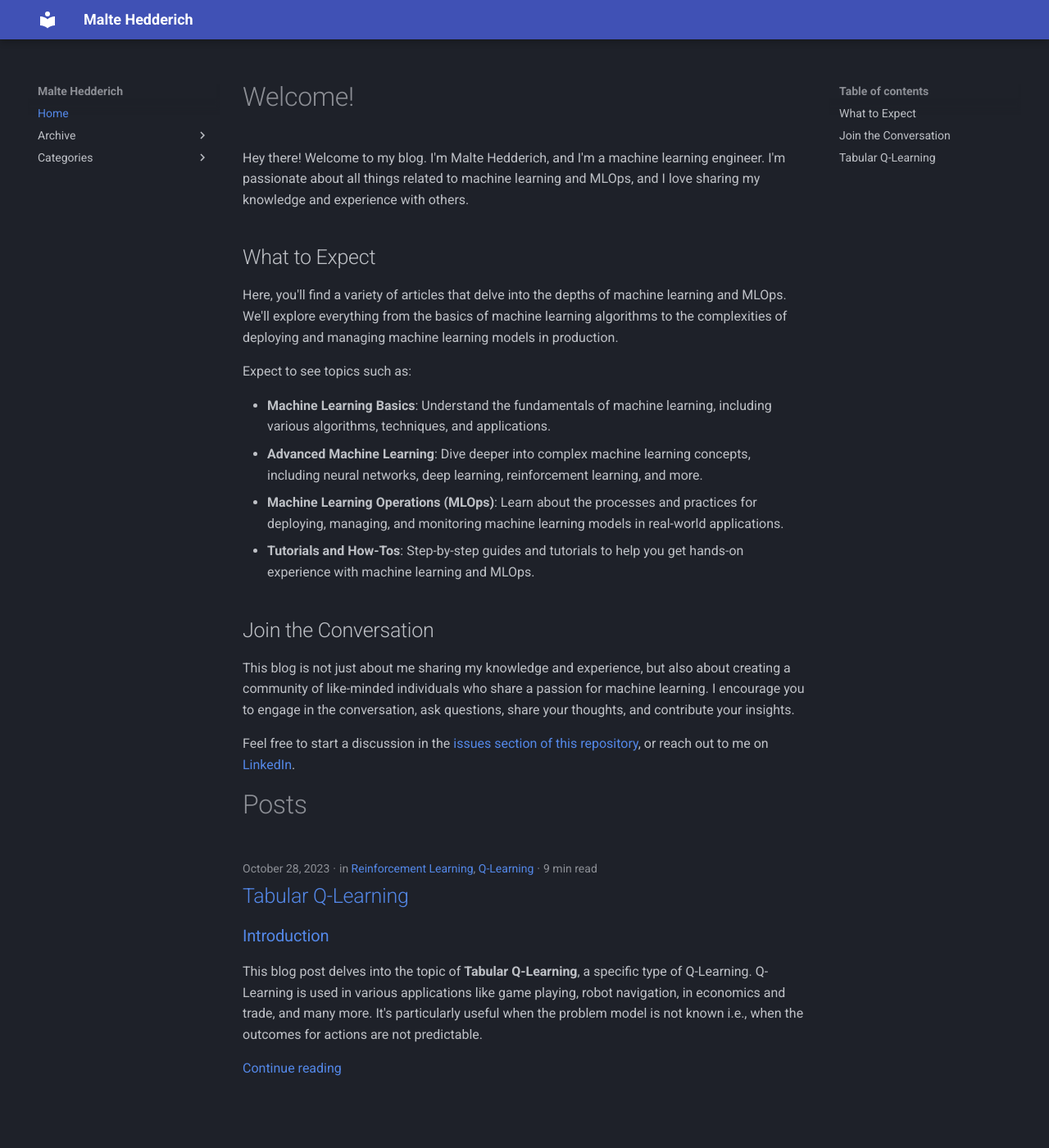
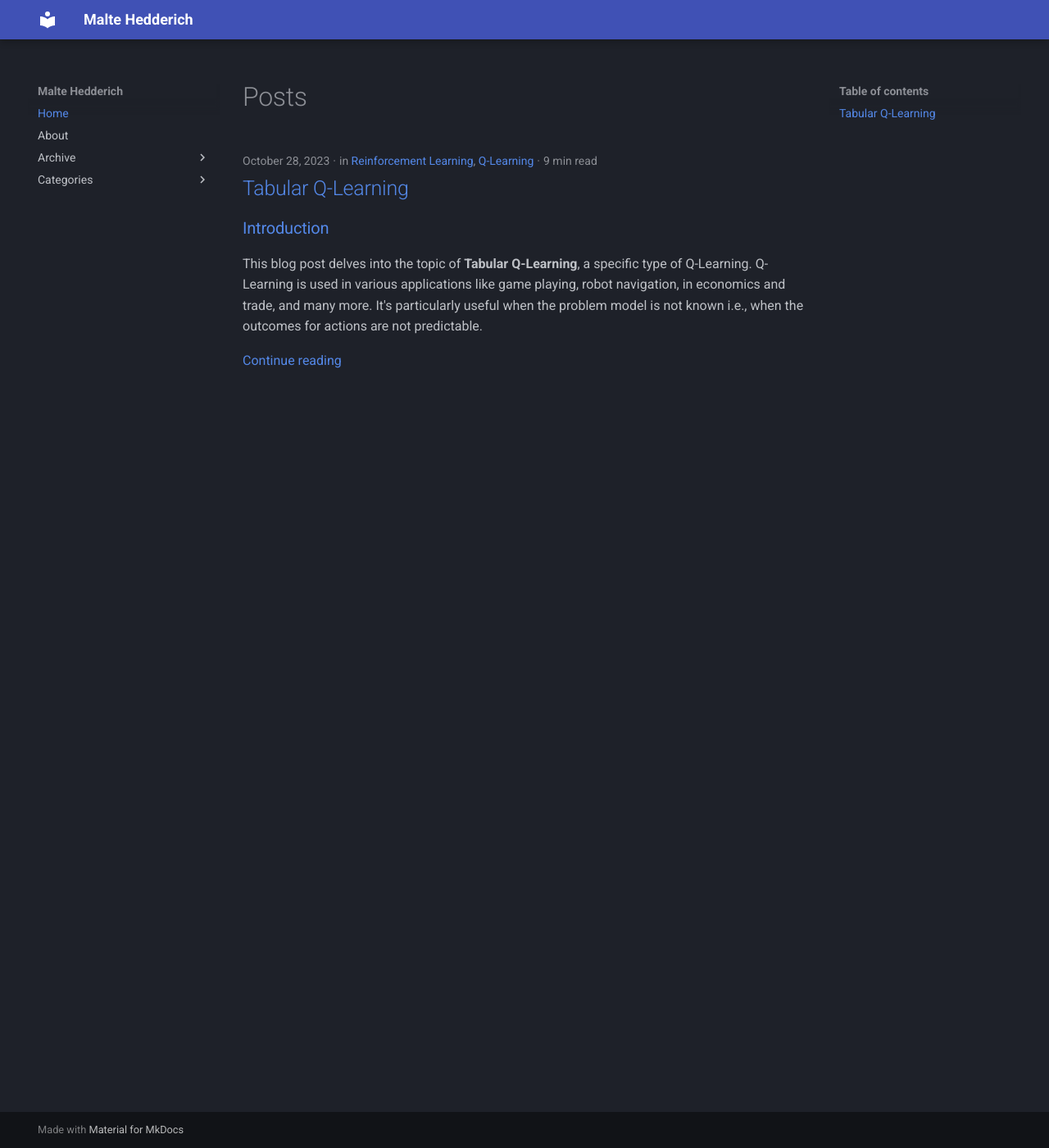
Before and after one commit to maltehedderich/blog, an MkDocs documentation site: the page built from docs/index.md, in a window 1280 px wide and 1400 px high. Shown: the whole window at 82% size. Built offline with MkDocs 1.6.1 and Material for MkDocs 9.7.7, drawn with Linux system fonts in a browser that asks for light colours.

Commit message:
🧹 refactor: move introduction to about.md

```diff
--- a/docs/index.md
+++ b/docs/index.md
@@ -2,25 +2,4 @@
 title: Home
 ---
 
-# Welcome!
-
-Hey there! Welcome to my blog. I'm Malte Hedderich, and I'm a machine learning engineer. I'm passionate about all things related to machine learning and MLOps, and I love sharing my knowledge and experience with others.
-
-## What to Expect
-
-Here, you'll find a variety of articles that delve into the depths of machine learning and MLOps. We'll explore everything from the basics of machine learning algorithms to the complexities of deploying and managing machine learning models in production.
-
-Expect to see topics such as:
-
-- **Machine Learning Basics**: Understand the fundamentals of machine learning, including various algorithms, techniques, and applications.
-- **Advanced Machine Learning**: Dive deeper into complex machine learning concepts, including neural networks, deep learning, reinforcement learning, and more.
-- **Machine Learning Operations (MLOps)**: Learn about the processes and practices for deploying, managing, and monitoring machine learning models in real-world applications.
-- **Tutorials and How-Tos**: Step-by-step guides and tutorials to help you get hands-on experience with machine learning and MLOps.
-
-## Join the Conversation
-
-This blog is not just about me sharing my knowledge and experience, but also about creating a community of like-minded individuals who share a passion for machine learning. I encourage you to engage in the conversation, ask questions, share your thoughts, and contribute your insights.
-
-Feel free to start a discussion in the [issues section of this repository](https://github.com/maltehedderich/blog/issues), or reach out to me on [LinkedIn](https://www.linkedin.com/in/hedderich).
-
 # Posts
--- a/mkdocs.yml
+++ b/mkdocs.yml
@@ -10,6 +10,10 @@ theme:
   favicon: images/favicon/favicon-192.png
   features:
     - header.autohide
+
+nav:
+  - Home: index.md
+  - About: about.md
 
 plugins:
   - blog:
```
Also changed, not shown: docs/about.md (added, +13 -0 lines).
